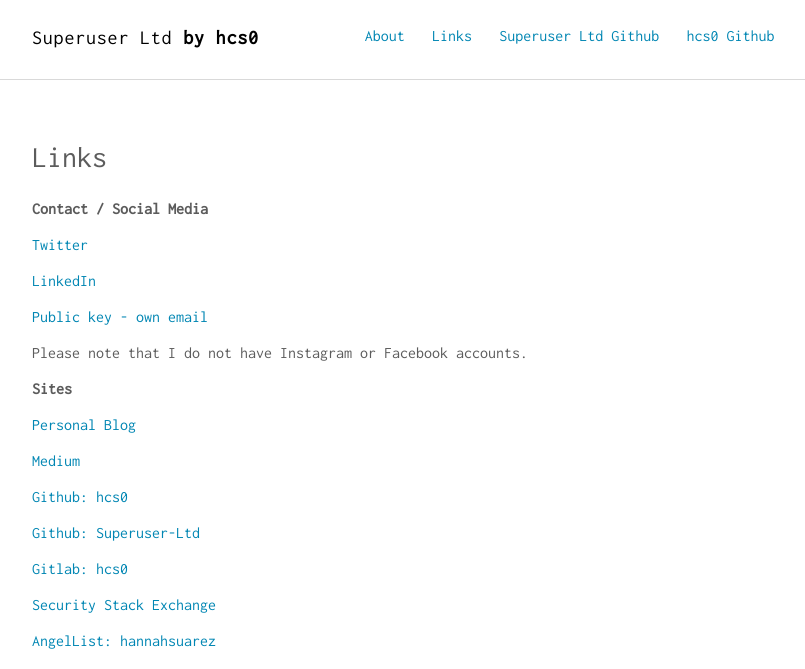
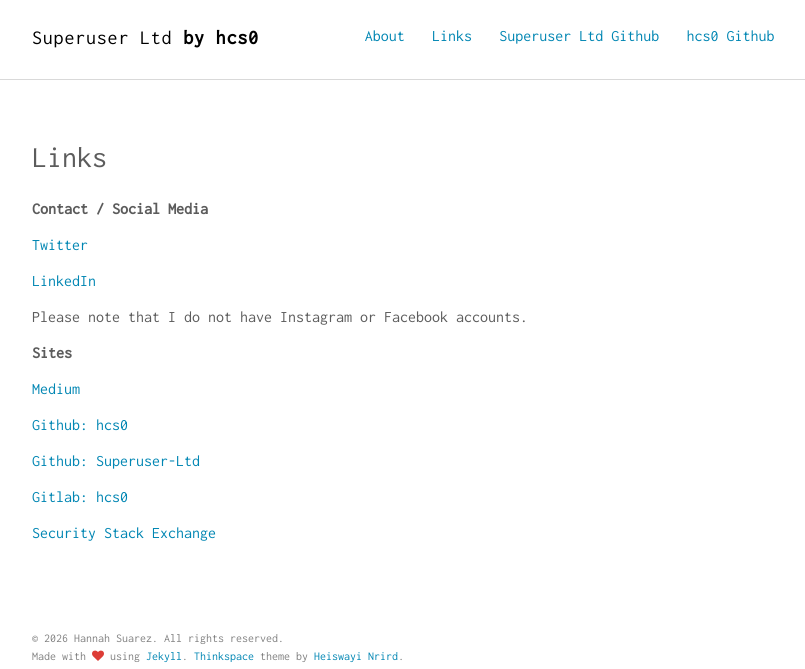
Before and after one commit to hcs0/hannahsuarez.github.io, a Jekyll site: the page built from links.md, in a window 1280 px wide, cut to the strip 0-669 px from the top of the page. Shown: the whole strip, without its empty margins (232-1037 px from the left). Built offline with Jekyll 4.4.1, drawn with Linux system fonts in a browser that asks for light colours; nearby versions of some CDN libraries.

Commit message:
Update links.md

```diff
--- a/links.md
+++ b/links.md
@@ -10,13 +10,11 @@
 
 [LinkedIn](https://www.linkedin.com/in/hannahsuarez)
 
-[Public key - own email](https://pgp.mit.edu/pks/lookup?op=get&search=0x4C2DCC07E9E12FE6)
 
 Please note that I do not have Instagram or Facebook accounts.
 
 **Sites**
 
-[Personal Blog](https://www.hannahsuarez.me/blog/)
 
 [Medium](https://medium.com/@hannahsuarez)
 
@@ -27,7 +25,3 @@
 [Gitlab: hcs0](https://gitlab.com/users/hcs0/projects)
 
 [Security Stack Exchange](https://security.stackexchange.com/users/138814/nasahorse)
-
-[AngelList: hannahsuarez](https://angel.co/hannahsuarez)
-
-[RSS feed](https://superuser-ltd.github.io/feed)
```
